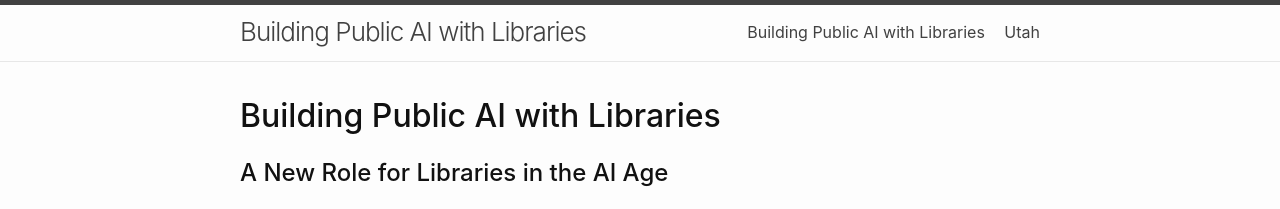
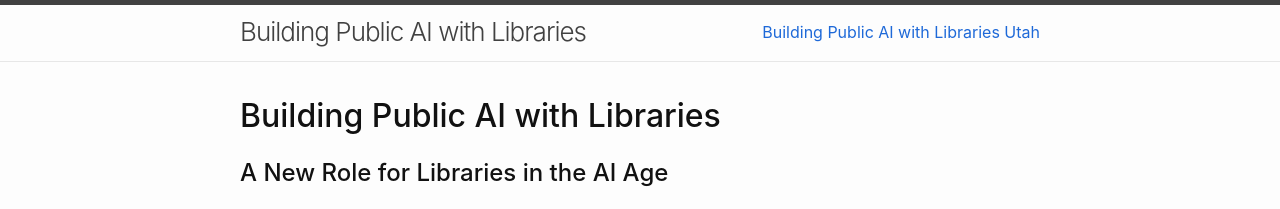
Before and after one commit to manymodels/publicai.us, a Jekyll site: the page built from index.md, in a window 1280 px wide. Shown: the top 209 px of the page. Built offline with Jekyll 4.4.1, drawn with Linux system fonts in a browser that asks for light colours; our own code applies the rules of GitHub Pages for plain Markdown files.

Commit message:
Update nav-items.html

```diff
--- a/_includes/nav-items.html
+++ b/_includes/nav-items.html
@@ -1,8 +1,17 @@
 <div class="nav-items">
-  {%- for path in include.paths -%}
+{% for path in include.paths %}
+  {% assign my_page = site.pages | where: "path", path | first %}
+  {% if my_page.title %}
+    <a class="page-link" href="{{ my_page.url | relative_url }}">
+      {{ my_page.nav_title | default: my_page.title | escape }}
+    </a>
+  {% endif %}
+{% endfor %}
+<!-- original:   {%- for path in include.paths -%}
   {%- assign hyperpage = site.pages | where: "path", path | first -%}
   {%- if hyperpage.title %}
   <a class="nav-item" href="{{ hyperpage.url | relative_url }}">{{ hyperpage.title | escape }}</a>
   {%- endif -%}
   {%- endfor %}
+-->
 </div>
```
